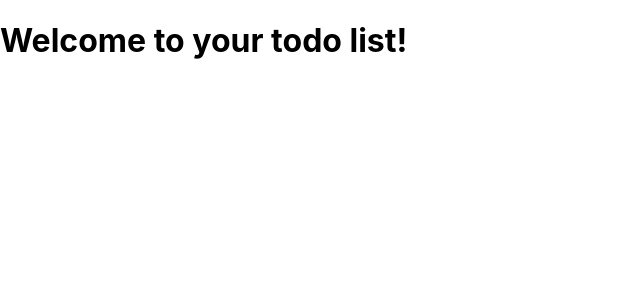
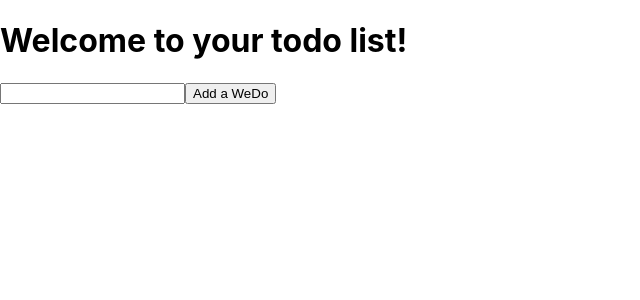
Before and after one commit to kristenbrann/WeDo, a React (Create React App) app in the folder client/: page /list/1 in a window 1280 px wide. Shown: the top 300 px of the page, without its empty margins (0-640 px from the left). Built offline with nearby package versions, Linux system fonts and the light colour scheme.

Commit message:
Super basic input for tasks

```diff
--- a/client/src/MainPage.js
+++ b/client/src/MainPage.js
@@ -1,9 +1,35 @@
 import React from 'react';
 
-function MainPage() {
-  return (
-    <h1>Welcome to your todo list!</h1>
-  );
+class MainPage extends React.Component{
+  constructor(props) {
+    super(props);
+    this.state = {value: ''};
+
+    this.handleChange = this.handleChange.bind(this);
+    this.handleSubmit = this.handleSubmit.bind(this);
+  }
+
+  handleChange(event) {
+    this.setState({value: event.target.value});
+  }
+
+  handleSubmit(event) {
+    console.log('Adding a task: ' + this.state.value);
+    event.preventDefault();
+  }
+
+
+  render() {
+    return (
+      <div>
+        <h1>Welcome to your todo list!</h1>
+        <form onSubmit={this.handleSubmit}>
+          <input type="text" value={this.state.value} onChange={this.handleChange} />
+          <input type="submit" value="Add a WeDo" />
+        </form>
+      </div>
+    );
+  }
 }
 
 export default MainPage;
```
